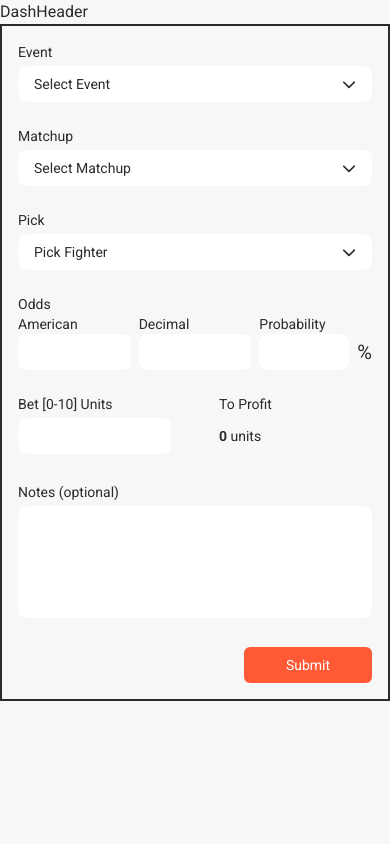
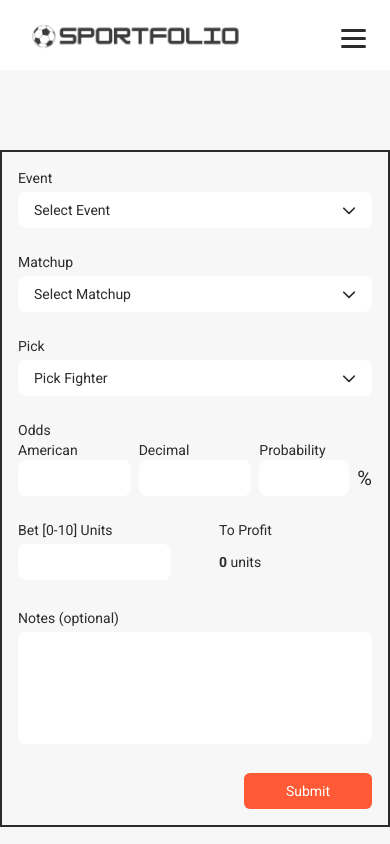
Before and after one commit to ray-mak/sportfolio, a React (Vite) app in the folder frontend/: page /dash/addpick in a window 390 px wide. Built offline with nearby package versions, Linux system fonts and the light colour scheme.

Commit message:
Added nav bar for desktop and mobile

```diff
--- a/frontend/src/components/DashHeader.jsx
+++ b/frontend/src/components/DashHeader.jsx
@@ -1,9 +1,36 @@
 import { Link } from "react-router-dom"
+import { useState } from "react"
 
 
 const DashHeader = () => {
+    const [hamburgerMenu, setHamburgerMenu] = useState(false)
+
+    function toggleHamburger() {
+        setHamburgerMenu(prevState => !prevState)
+    }
+
     return (
-        <div>DashHeader</div>
+        <div className="w-full bg-white flex justify-center">
+            <div className="w-full flex p-4 xl:w-4/5">
+                <img className="w-60 lg:w-80" src="../public/logo.png" />
+                <div onClick={toggleHamburger} className={`hamburger ${hamburgerMenu ? "opened" : ""}`}>
+                    <span className="bar bg-darkGray"></span>
+                    <span className="bar bg-darkGray"></span>
+                    <span className="bar bg-darkGray"></span>
+                </div>
+                <div className={`dimmer ${hamburgerMenu ? "opened" : ""}`}></div>
+                {/* Navigation links container */}
+                <div className={`nav-menu flex items-center ml-auto gap-4 font-semibold md:font-normal lg:gap-6 lg:text-base ${hamburgerMenu ? "opened" : ""}`}>
+                    <a>Home</a>
+                    <a>Free Tips</a>
+                    <a>Leaderboard</a>
+                    <a>Add Picks</a>
+                    <a>Settings</a>
+                    <button className="border-2 px-4 py-2 rounded-lg self-center">Logout</button>
+                </div>
+            </div>
+
+        </div>
     )
 }
 
--- a/frontend/src/features/bets/AddPick.jsx
+++ b/frontend/src/features/bets/AddPick.jsx
@@ -258,7 +258,7 @@ const AddPick = () => {
 
     // console.log(americanOdds, decimalOdds, probability, betAmount, selectedEvent, selectedEventMatchups, pickedFighter)
     return (
-        <div className='flex flex-col items-center justify-center text-sm sm:text-base'>
+        <div className='flex flex-col items-center justify-center text-sm mt-20 sm:text-base'>
             <form onSubmit={handleSubmit} className='flex flex-col w-full gap-6 border-2 p-4 sm:w-5/6 lg:w-3/5 2xl:w-1/2'>
                 <div ref={eventContainer}>
                     <div className='flex'>
--- a/frontend/src/index.css
+++ b/frontend/src/index.css
@@ -24,3 +24,70 @@ input::-webkit-inner-spin-button {
     -webkit-appearance: none;
     margin: 0;
 }
+
+@media (max-width: 768px) {
+    .nav-menu {
+        position: fixed;
+        flex-direction: column;
+        align-items: start;
+        width: 80%;
+        height: 100vh;
+        border: 1px solid black;
+        top: 0;
+        right: -100%;
+        z-index: 3;
+        background-color: #fff;
+        padding: 80px;
+        gap: 2em;
+        transition: .3s ease-in-out;
+    }
+
+    .nav-menu.opened {
+        right: 0;
+    }
+
+    .hamburger {
+        position: fixed;
+        display: block;
+        z-index: 4;
+        top: 24px;
+        right: 24px;
+    }
+
+    .bar {
+        display: block;
+        width: 25px;
+        height: 3px;
+        margin: 5px auto;
+        border-radius: 8px;
+        transition: all .3s ease-in-out;
+    }
+
+    .hamburger.opened .bar:nth-child(2) {
+        opacity: 0
+    }
+
+    .hamburger.opened .bar:nth-child(1) {
+        transform: translateY(8px) rotate(45deg);
+    }
+
+    .hamburger.opened .bar:nth-child(3) {
+        transform: translateY(-8px) rotate(-45deg);
+    }
+
+    .dimmer {
+        position: fixed;
+        width: 100%;
+        height: 100%;
+        background-color: black;
+        top: 0;
+        left: 0;
+        z-index: 3;
+        opacity: 0;
+        transition: .3s ease-in-out
+    }
+
+    .dimmer.opened {
+        opacity: .5;
+    }
+}
```
Also changed, not shown: frontend/public/logo.png (added).
